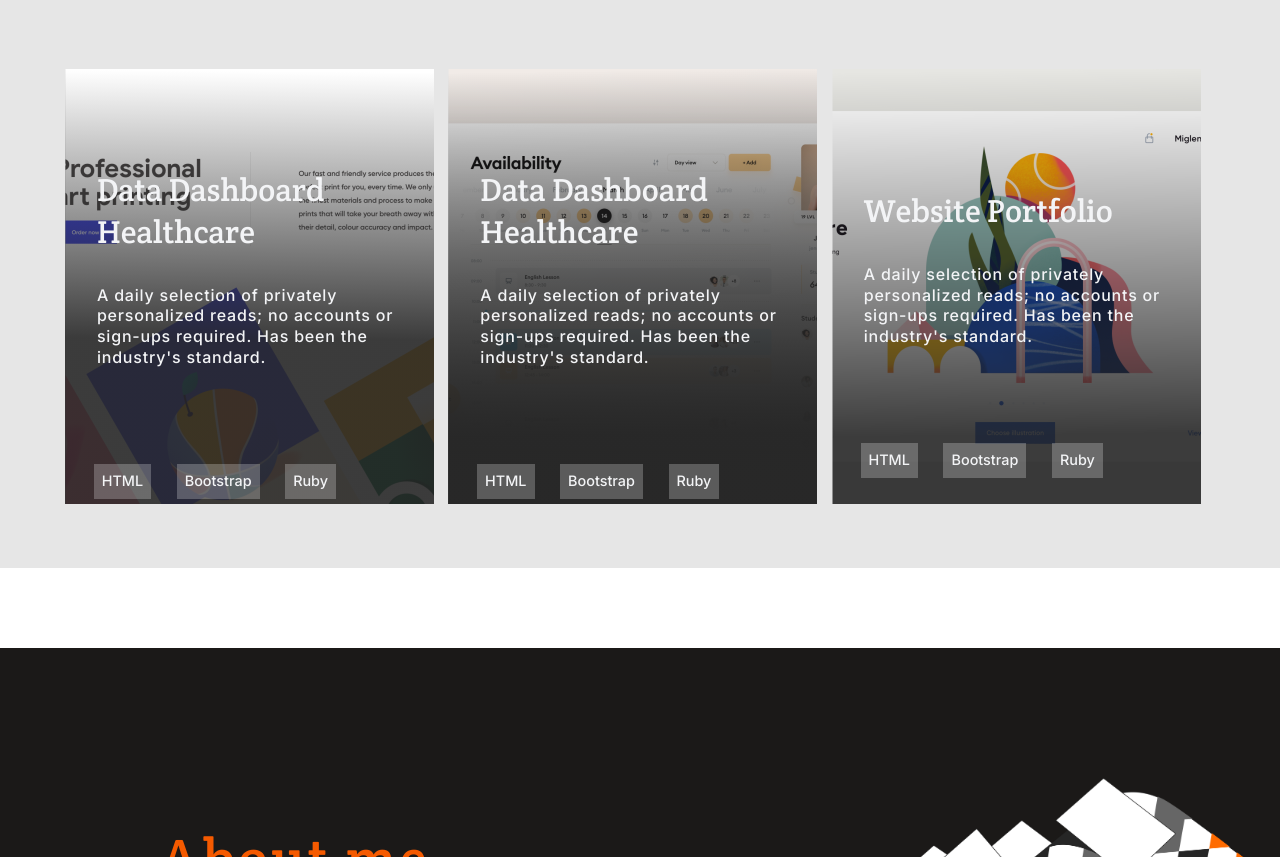
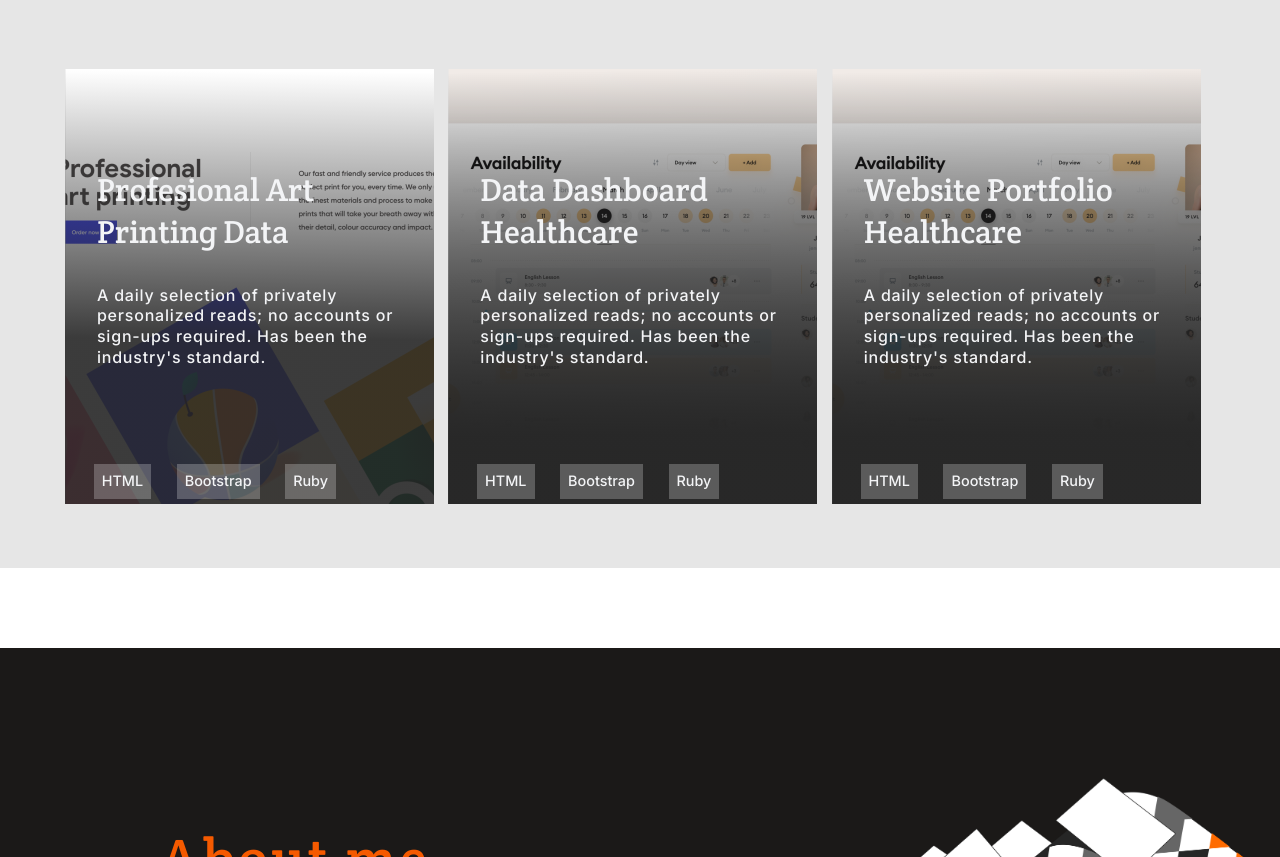
Before and after one commit to aradradev/abdulsportfolio, a website: page index.html in a window 1280 px wide. Shown: the part 1403-2260 px from the top of the page. Drawn offline with Linux system fonts and the light colour scheme; a web font is replaced by a local one.

Commit message:
comments

```diff
--- a/index.html
+++ b/index.html
@@ -95,7 +95,7 @@
                     <div class="projects-1 active">
                         <div class="cards-container-hidden">
                             <div class="card-container">
-                                <h3 class="title-card">Data Dashboard Healthcare</h3>
+                                <h3 class="title-card">Profesional Art Printing Data</h3>
                                 <div class="desc">
                                     <p>A daily selection of privately personalized reads; no accounts or sign-ups required. Has been the industry's standard.</p>
                                 </div>
@@ -128,7 +128,25 @@
                         </div>
                         <button class="btn-project" type="submit">See project</button>
                     </div>
-                    <div class="projects-3 active">
+                    <div class="projects-2 active">
+                        <div class="cards-container-hidden">
+                            <div class="card-container">
+                                <h3 class="title-card">Website Portfolio Healthcare</h3>
+                                <div class="desc">
+                                    <p>A daily selection of privately personalized reads; no accounts or sign-ups required. Has been the industry's standard.</p>
+                                </div>
+                                <div class="row-card-skills">
+                                    <ul>
+                                        <li>HTML</li>
+                                        <li>Bootstrap</li>
+                                        <li>Ruby</li>
+                                    </ul>
+                                </div>
+                            </div>
+                        </div>
+                        <button class="btn-project" type="submit">See project</button>
+                    </div>
+                    <!-- <div class="projects-3 active">
                         <div class="cards-container-hidden">
                             <div class="card-container">
                                 <h3 class="title-card">Website Portfolio</h3>
@@ -145,7 +163,7 @@
                             </div>
                         </div>
                         <button class="btn-project" type="submit">See project</button>
-                    </div>
+                    </div> -->
                 </div>
 
                 <!-- <div class="project-container hidden">
```
